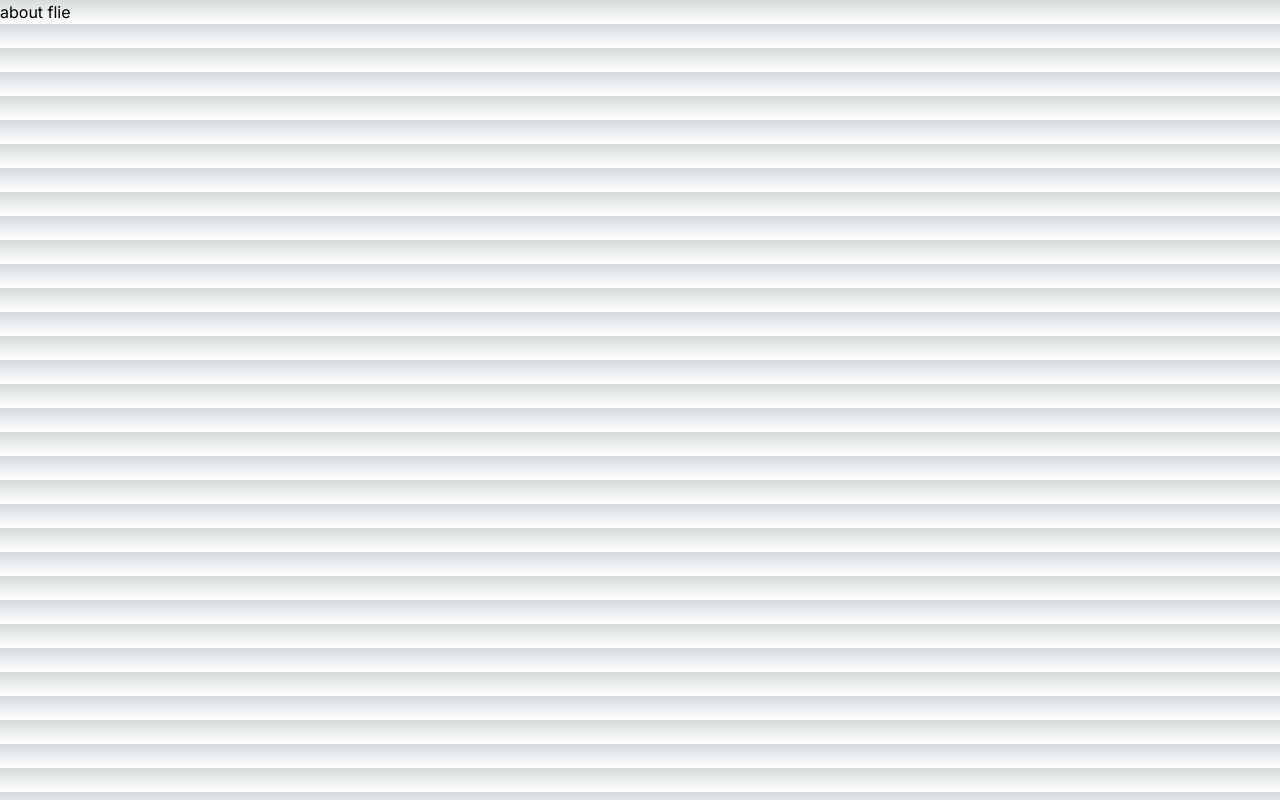
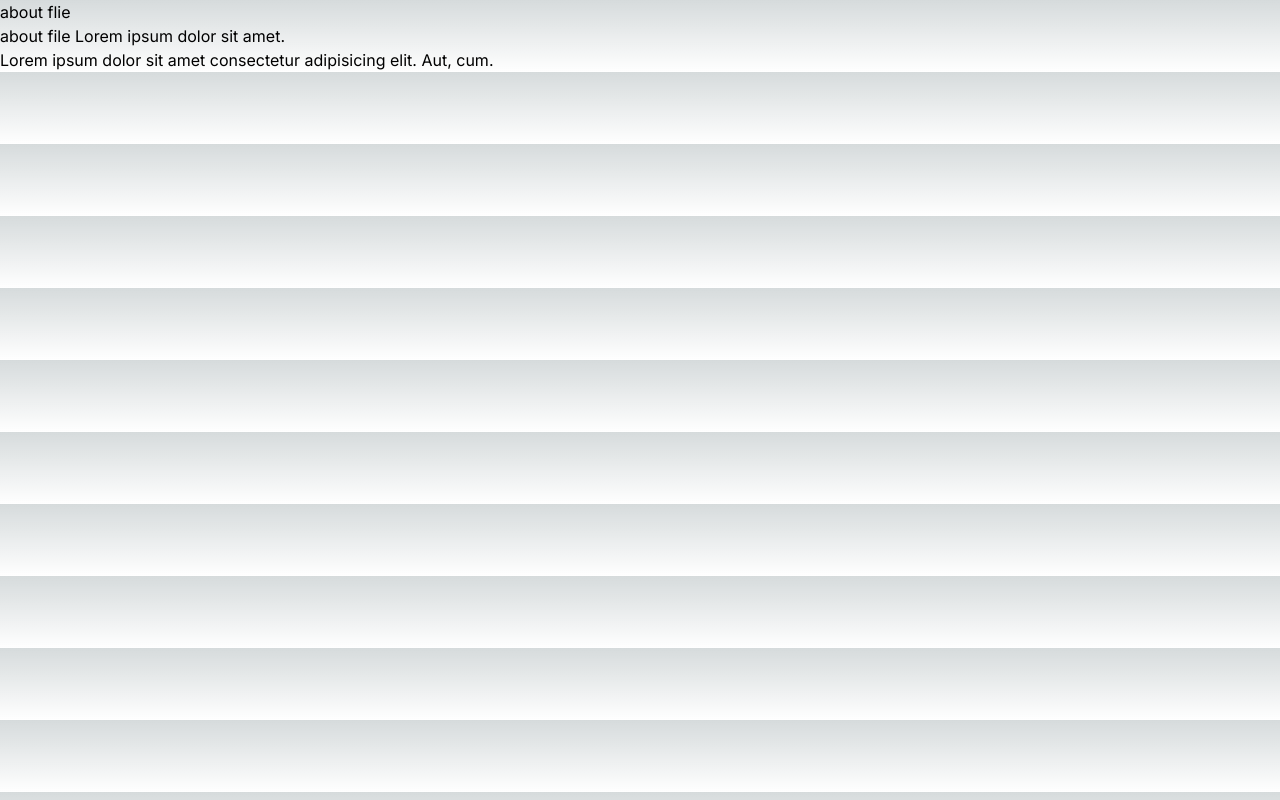
Before and after one commit to vikash0p/mygithubpro, a Next.js app: page /about in a window 1280 px wide. Built offline with nearby package versions, Linux system fonts and the light colour scheme.

Commit message:
change the file structure in the page js.

```diff
--- a/app/about/page.js
+++ b/app/about/page.js
@@ -4,6 +4,8 @@ const page = () => {
   return (
     <div>
       <h1>about flie</h1>
+      <h1>about file Lorem ipsum dolor sit amet.</h1>
+      <h3>Lorem ipsum dolor sit amet consectetur adipisicing elit. Aut, cum.</h3>
     </div>
   )
 }
```
